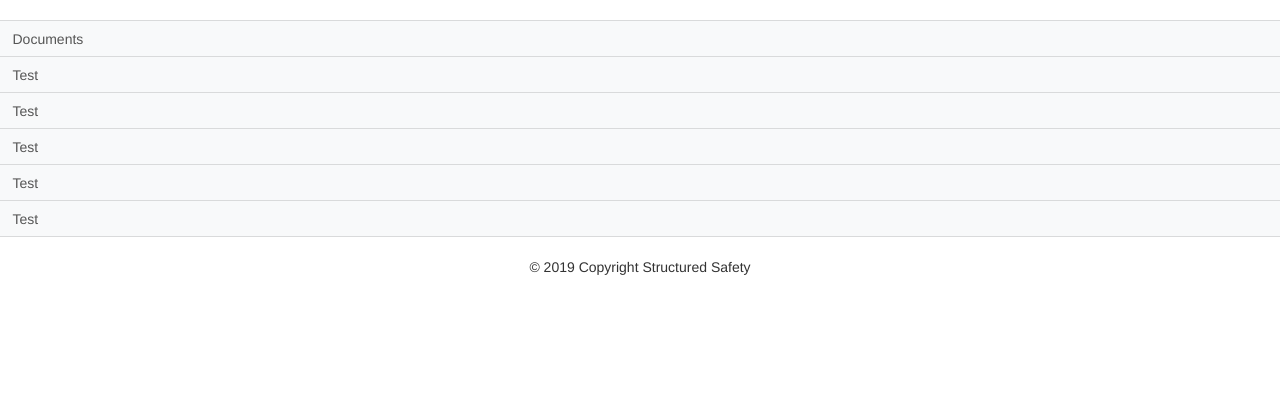
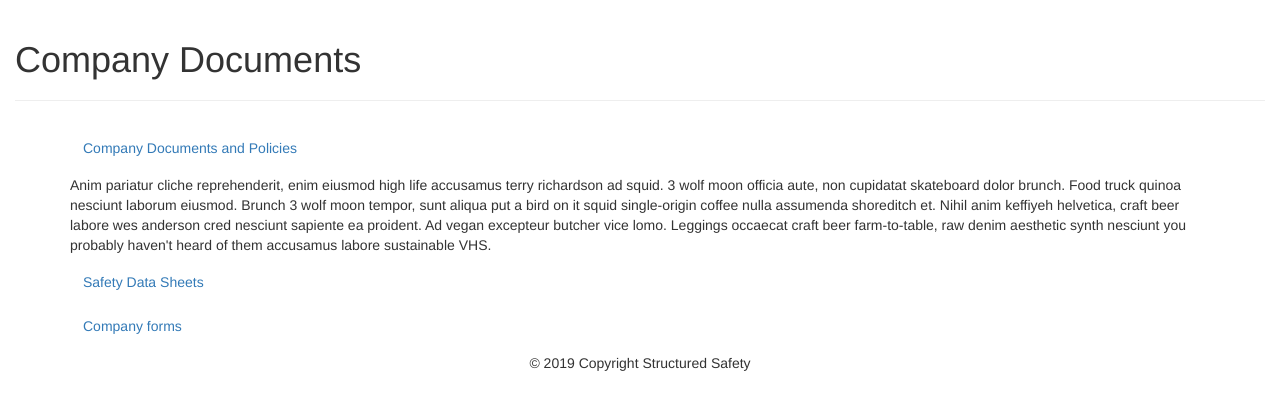
Before and after one commit to TJBrunson/StructuredSafety, a Flask app: template app/templates/company.html in a window 1280 px wide. Shown: the part 52-462 px from the top of the page. Run offline with Flask 2, Linux system fonts and the light colour scheme; the template is opened without the code that fills it, so the values that code supplies are empty; some libraries are stand-ins or nearby versions.

Commit message:
added links to users page and added collapseable cards to company page

```diff
--- a/app/static/css/main.css
+++ b/app/static/css/main.css
@@ -33,6 +33,7 @@ body {
 .bg-light {
   background-color: #f8f9fa!important;
 }
+
 .list-group-item {
   position: relative;
   display: block;
--- a/app/templates/company.html
+++ b/app/templates/company.html
@@ -2,21 +2,55 @@
 
 {% block app_content %}
 
-<div class="d-flex" id="wrapper">
-    <!-- Sidebar -->
-    <div class="bg-light border-right" id="sidebar-wrapper">
-        <div class="sidebar-heading">{{company.company_name}}</div>
-        <div class="list-group list-group-flush">
-            <a href="#" class="list-group-item list-group-item-action bg-light">Documents</a>
-            <a href="#" class="list-group-item list-group-item-action bg-light">Test</a>
-            <a href="#" class="list-group-item list-group-item-action bg-light">Test</a>
-            <a href="#" class="list-group-item list-group-item-action bg-light">Test</a>
-            <a href="#" class="list-group-item list-group-item-action bg-light">Test</a>
-            <a href="#" class="list-group-item list-group-item-action bg-light">Test</a>
-
+<div class="container-fluid">
+    <h1 class="display-4">Company Documents</h1>
+    <hr>
+</div>
+<div class="container">
+    <div class="accordian">
+        <div class="card">
+            <div class="card-header" id="headingOne">
+                <h5 class="mb-0">
+                <button class="btn btn-link" data-toggle="collapse" data-target="#collapseOne" aria-expanded="false" aria-controls="collapseOne">
+                    Company Documents and Policies
+                </button>
+                </h5>
+            </div>
+            <div id="collapseOne" class="collapse show" aria-labelledby="headingOne" data-parent="#accordion">
+                <div class="card-body">
+                    Anim pariatur cliche reprehenderit, enim eiusmod high life accusamus terry richardson ad squid. 3 wolf moon officia aute, non cupidatat skateboard dolor brunch. Food truck quinoa nesciunt laborum eiusmod. Brunch 3 wolf moon tempor, sunt aliqua put a bird on it squid single-origin coffee nulla assumenda shoreditch et. Nihil anim keffiyeh helvetica, craft beer labore wes anderson cred nesciunt sapiente ea proident. Ad vegan excepteur butcher vice lomo. Leggings occaecat craft beer farm-to-table, raw denim aesthetic synth nesciunt you probably haven't heard of them accusamus labore sustainable VHS.
+                </div>
+            </div>
+        </div>
+        <div class="card">
+            <div class="card-header" id="headingTwo">
+                <h5 class="mb-0">
+                <button class="btn btn-link collapsed" data-toggle="collapse" data-target="#collapseTwo" aria-expanded="false" aria-controls="collapseTwo">
+                    Safety Data Sheets
+                </button>
+                </h5>
+            </div>
+            <div id="collapseTwo" class="collapse" aria-labelledby="headingTwo" data-parent="#accordion">
+                <div class="card-body">
+                Anim pariatur cliche reprehenderit, enim eiusmod high life accusamus terry richardson ad squid. 3 wolf moon officia aute, non cupidatat skateboard dolor brunch. Food truck quinoa nesciunt laborum eiusmod. Brunch 3 wolf moon tempor, sunt aliqua put a bird on it squid single-origin coffee nulla assumenda shoreditch et. Nihil anim keffiyeh helvetica, craft beer labore wes anderson cred nesciunt sapiente ea proident. Ad vegan excepteur butcher vice lomo. Leggings occaecat craft beer farm-to-table, raw denim aesthetic synth nesciunt you probably haven't heard of them accusamus labore sustainable VHS.
+                </div>
+            </div>
+        </div>
+        <div class="card">
+            <div class="card-header" id="headingThree">
+                <h5 class="mb-0">
+                <button class="btn btn-link collapsed" data-toggle="collapse" data-target="#collapseThree" aria-expanded="false" aria-controls="collapseThree">
+                    Company forms
+                </button>
+                </h5>
+            </div>
+            <div id="collapseThree" class="collapse" aria-labelledby="headingThree" data-parent="#accordion">
+                <div class="card-body">
+                Anim pariatur cliche reprehenderit, enim eiusmod high life accusamus terry richardson ad squid. 3 wolf moon officia aute, non cupidatat skateboard dolor brunch. Food truck quinoa nesciunt laborum eiusmod. Brunch 3 wolf moon tempor, sunt aliqua put a bird on it squid single-origin coffee nulla assumenda shoreditch et. Nihil anim keffiyeh helvetica, craft beer labore wes anderson cred nesciunt sapiente ea proident. Ad vegan excepteur butcher vice lomo. Leggings occaecat craft beer farm-to-table, raw denim aesthetic synth nesciunt you probably haven't heard of them accusamus labore sustainable VHS.
+                </div>
+            </div>
         </div>
     </div>
-    <!-- /End Sidebar -->
 </div>
 
 {% endblock %}
--- a/app/templates/user.html
+++ b/app/templates/user.html
@@ -16,13 +16,13 @@
     <div class="container">
         <div class="row">
             <div class="col-sm-6">
-                <a class="card text-center" href="#">
+                <a class="card text-center" href="{{ url_for('main.company', company_name=company.company_name) }}">
                     <h5 class="card-title">Visit your Company</h5>
                     <p class="card-text">View your company's documents and forms.</p>
                 </a>
             </div>
             <div class="col-sm-6">
-                <a class="card text-center" href="#">
+                <a class="card text-center" href="{{url_for('auth.companyRegistration')}}">
                     <h5 class="card-title">Create a new Company</h5>
                     <p class="card-text">Create a company to host your documents, forms and other data.</p>
                 </a>
```
